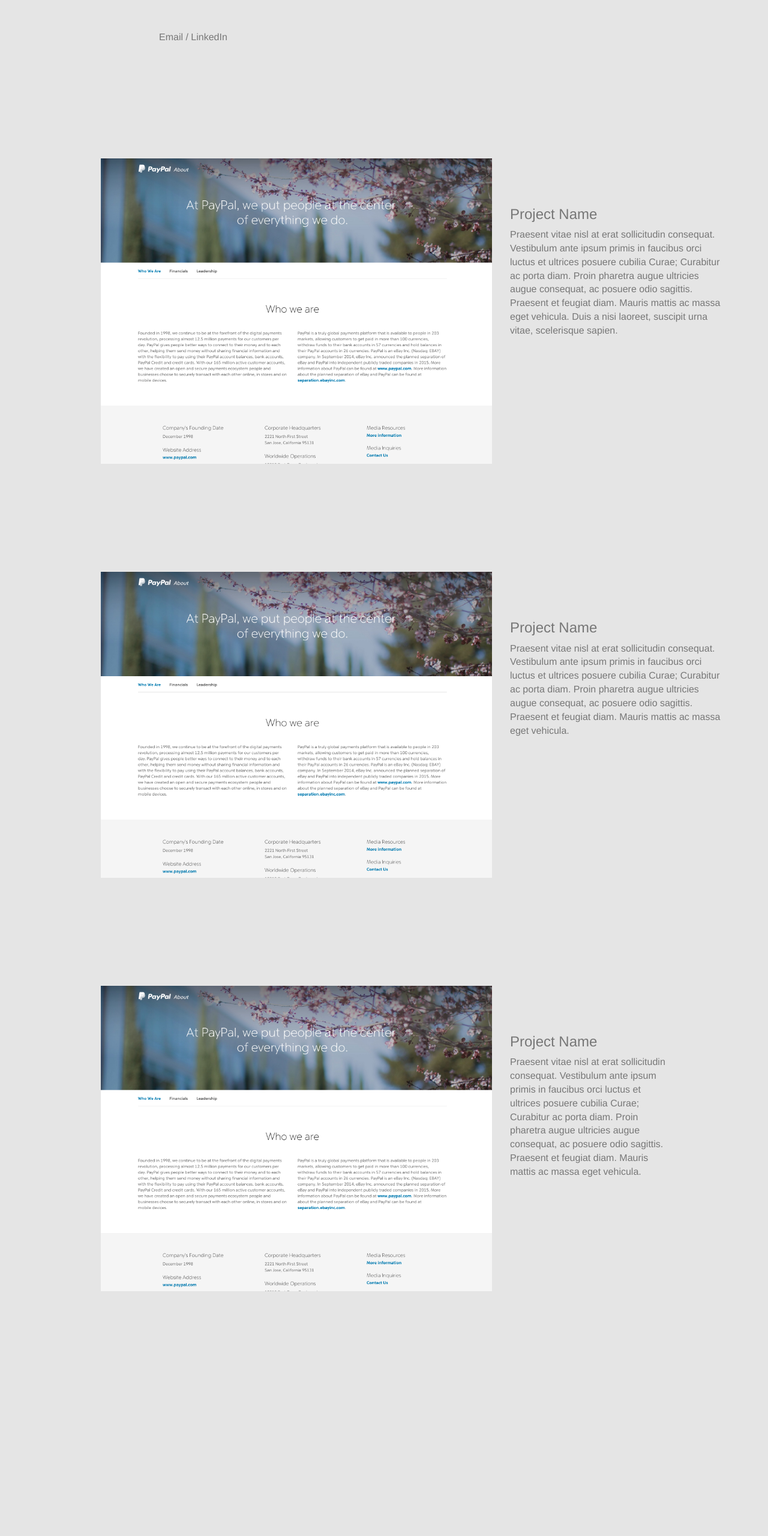
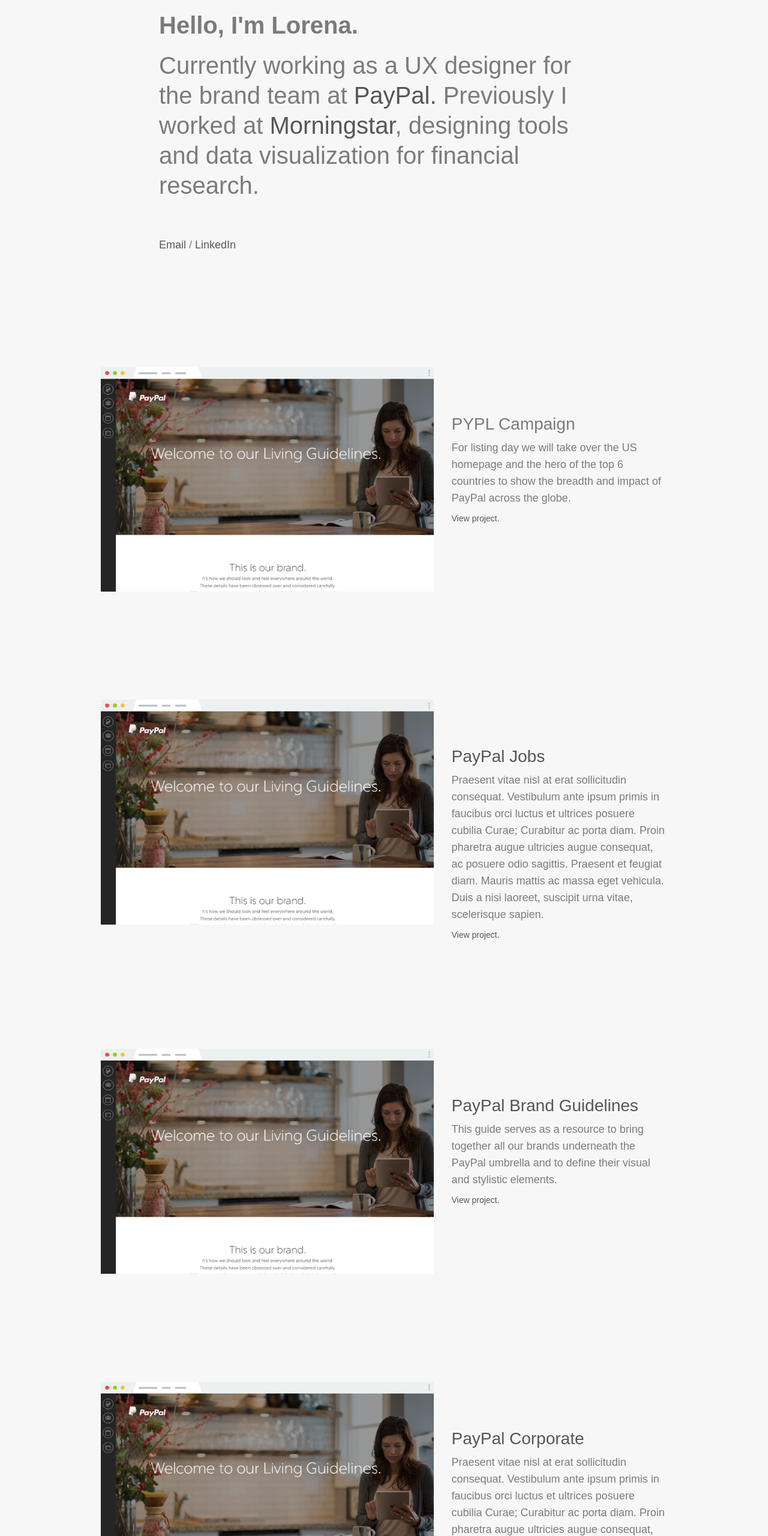
Before and after one commit to davixyz/lzalles, a website: page app/index.html in a window 1280 px wide. Shown: the part 180-2740 px from the top of the page at 60% size. Before the commit the page ends 2512 px from the top, so only its background shows below. Drawn offline with nearby package versions, Linux system fonts and the light colour scheme; files that its build step writes are made by us from their sources.

Commit message:
made changes for v1

```diff
--- a/app/index.html
+++ b/app/index.html
@@ -24,39 +24,78 @@
 
     <div class="container">
         <div class="row intro-row">
-            <div class="col-md-offset-2 col-md-10">
-                <h2>Lorena Zalles</h2>
-                <p>I'm a designer in San Francisco bay area.</p>
-                <p class="s-margin"><a href="#">Email</a> / <a href="#">LinkedIn</a></p>
+            <div class="col-md-offset-2 col-md-8">
+                <h1>Hello, I'm Lorena.</h1>
+                <h2>Currently working as a UX designer for the brand team at <a href="www.paypal.com">PayPal.</a> Previously I worked at <a herf="www.morningstar.com">Morningstar</a>, designing tools and data visualization for financial research.</h2>
+                <p class="s-margin"><a href="mailto:hello@lorenazalles.com">Email</a>  /  <a href="https://www.linkedin.com/in/lorenazalles">LinkedIn</a></p>
             </div>
         </div>
         <div class="row project-row">
-            <div class="col-md-offset-1 col-md-7">
-                <a href="#"><img class="project-image" src="images/ppcorp.png"/></a>
+            <div class="col-md-offset-1 col-md-6">
+                <a href="#"><img class="project-image" src="images/Guidelines.png"/></a>
             </div>
             <div class="col-md-4 project-description">
-                <h3><a href="#">Project Name</a></h3>
-                <p>Praesent vitae nisl at erat sollicitudin consequat. Vestibulum ante ipsum primis in faucibus orci luctus et ultrices posuere cubilia Curae; Curabitur ac porta diam. Proin pharetra augue ultricies augue consequat, ac posuere odio sagittis. Praesent et feugiat diam. Mauris mattis ac massa eget vehicula. Duis a nisi laoreet, suscipit urna vitae, scelerisque sapien.</p>
+                <h3>PYPL Campaign</h3>
+                <p>For listing day we will take over the US homepage and the hero of the top 6 countries to show the breadth and impact of PayPal across the globe.</p>
+                <a href="">View project.</a>
             </div>
         </div>
         <div class="row project-row">
-            <div class="col-md-offset-1 col-md-7">
-                <a href="#"><img class="project-image" src="images/ppcorp.png"/></a>
+            <div class="col-md-offset-1 col-md-6">
+                <a href="#"><img class="project-image" src="images/Guidelines.png"/></a>
             </div>
             <div class="col-md-4 project-description">
-                <h3><a href="#">Project Name</a></h3>
-                <p>Praesent vitae nisl at erat sollicitudin consequat. Vestibulum ante ipsum primis in faucibus orci luctus et ultrices posuere cubilia Curae; Curabitur ac porta diam. Proin pharetra augue ultricies augue consequat, ac posuere odio sagittis. Praesent et feugiat diam. Mauris mattis ac massa eget vehicula.</p>
+                <h3><a href="#">PayPal Jobs</a></h3>
+                <p>Praesent vitae nisl at erat sollicitudin consequat. Vestibulum ante ipsum primis in faucibus orci luctus et ultrices posuere cubilia Curae; Curabitur ac porta diam. Proin pharetra augue ultricies augue consequat, ac posuere odio sagittis. Praesent et feugiat diam. Mauris mattis ac massa eget vehicula. Duis a nisi laoreet, suscipit urna vitae, scelerisque sapien.</p>
+                <a href="">View project.</a>
             </div>
         </div>
         <div class="row project-row">
-            <div class="col-md-offset-1 col-md-7">
-                <a href="#"><img class="project-image" src="images/ppcorp.png"/></a>
+            <div class="col-md-offset-1 col-md-6">
+                <a href="#"><img class="project-image" src="images/Guidelines.png"/></a>
             </div>
-            <div class="col-md-3 project-description">
-                <h3><a href="#">Project Name</a></h3>
-                <p>Praesent vitae nisl at erat sollicitudin consequat. Vestibulum ante ipsum primis in faucibus orci luctus et ultrices posuere cubilia Curae; Curabitur ac porta diam. Proin pharetra augue ultricies augue consequat, ac posuere odio sagittis. Praesent et feugiat diam. Mauris mattis ac massa eget vehicula.</p>
+            <div class="col-md-4 project-description">
+                <h3><a href="#">PayPal Brand Guidelines</a></h3>
+                <p>This guide serves as a resource to bring together all our brands underneath the PayPal umbrella and to define their visual and stylistic elements.</p>
+                <a href="">View project.</a>
             </div>
         </div>
+        <div class="row project-row">
+            <div class="col-md-offset-1 col-md-6">
+                <a href="#"><img class="project-image" src="images/Guidelines.png"/></a>
+            </div>
+            <div class="col-md-4 project-description">
+                <h3><a href="#">PayPal Corporate</a></h3>
+                <p>Praesent vitae nisl at erat sollicitudin consequat. Vestibulum ante ipsum primis in faucibus orci luctus et ultrices posuere cubilia Curae; Curabitur ac porta diam. Proin pharetra augue ultricies augue consequat, ac posuere odio sagittis. Praesent et feugiat diam. Mauris mattis ac massa eget vehicula.</p>
+                <a href="">View project.</a>
+            </div>
+        </div>
+        <div class="row project-row">
+            <div class="col-md-offset-1 col-md-6">
+                <a href="#"><img class="project-image" src="images/BuySell.gif"/></a>
+            </div>
+            <div class="col-md-4 project-description">
+                <h3><a href="#">Morningstar Charts</a></h3>
+                <p>A data visualization system for Morningstar products.</p>
+                <a href="">View project.</a>
+            </div>
+        </div>
+                <div class="row project-row">
+            <div class="col-md-offset-1 col-md-6">
+                <a href="#"><img class="project-image" src="images/Screener.gif"/></a>
+            </div>
+            <div class="col-md-4 project-description">
+                <h3><a href="#">Morningstar Investment Screener</a></h3>
+                <p>The Morningstar Investment Screener is one of the most important tools for Investors, it is where they start their research process. Allowing them to quickly find the investments that meet their specific objectives by narrowing a universe of thousands of choices. </p>
+                <a href="">View project.</a>
+            </div>
+        </div>
+        <div class="row intro-row">
+            <div class="col-md-offset-2 col-md-8">
+                <p class="s-margin"><a href="mailto:hello@lorenazalles.com">Email</a> / <a href="https://www.linkedin.com/in/lorenazalles">LinkedIn</a></p>
+            </div>
+        </div>
+
     </div>
 
 
@@ -91,6 +130,11 @@
         <script src="bower_components/bootstrap/js/tab.js"></script>
         <!-- endbuild -->
 
+        <!-- typekit -->
+        <script src="//use.typekit.net/vox4byu.js"></script>
+        <script>try{Typekit.load();}catch(e){}</script>
+        <!-- endtypekit -->
+
         <!-- build:js({app,.tmp}) scripts/main.js -->
         <script src="scripts/main.js"></script>
         <!-- endbuild -->
--- a/app/styles/main.css
+++ b/app/styles/main.css
@@ -1,23 +1,44 @@
 body {
-  background-color: #e5e5e5;
+  background-color: #f7f7f7;
+  font-family: "freight-sans-pro",sans-serif;
 }
 
 h1, h2, h3, h4, p, a {
-  color:#777;
+  color:rgba(0, 0, 0 ,.5);
+}
+
+h1 {
+  font-size: 40px;
+  font-weight: bold;
 }
 
 h2 {
-  font-size: 28px;
-  line-height: 28px;
+  font-size: 40px;
+  line-height: 50px;
 
 }
 
+h3 {
+  font-size: 28px;
+  line-height: 30px;
+  font-weight: 100;
+}
+
 p {
-  font-size: 16px;
+  font-size: 18px;
+  line-height: 28px;
+}
+
+a {
+  color: rgba(0, 0, 0, .65);
+  text-decoration: none;
+  -webkit-transition: color 0.25s linear;
 }
 
 a:hover {
-  color:#777;
+  color: rgba(0, 0, 0, .85);
+  text-decoration: none;
+  -webkit-transition: color 0.25s linear;
 }
 
 .s-margin {
@@ -25,7 +46,7 @@
 }
 
 .intro-row {
-  margin-top: 90px;
+  margin-top: 180px;
 }
 
 .project-row {
```
Also changed, not shown: app/images/BuySell.gif (added), app/images/Guidelines.png (added), app/images/MR.gif (added), app/images/Screener.gif (added).
